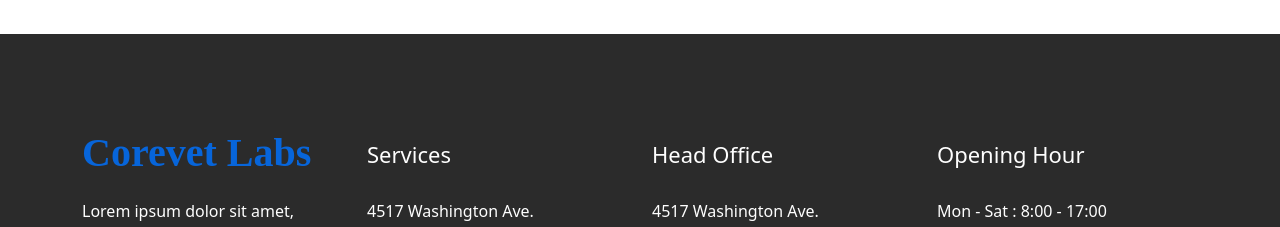
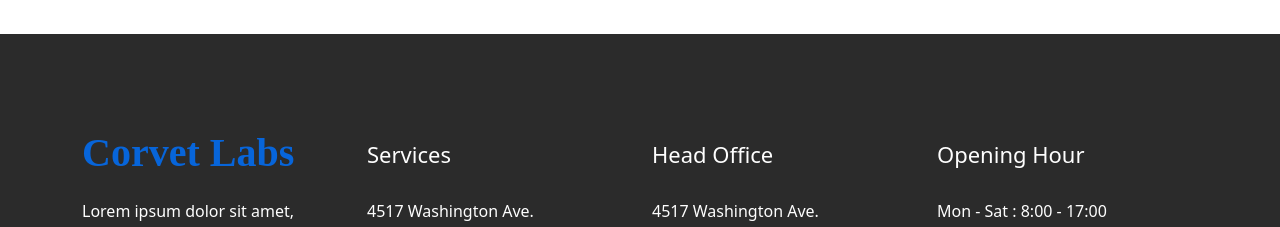
Before and after one commit to MuhammadAffanWahid/corvet-labs, a React (Create React App) app: page / in a window 1280 px wide. Shown: the part 1460-1687 px from the top of the page. Built offline with nearby package versions, Linux system fonts and the light colour scheme.

Commit message:
corevet--->corvet

```diff
--- a/src/components/Footer/Footer.js
+++ b/src/components/Footer/Footer.js
@@ -11,7 +11,7 @@ const Footer = () =>{
                 <div className="container" >
                     <div className="row">
                         <div className={`col-lg-3 col-sm-6 ${styles.contain}`}>
-                            <p className={styles.logo}>Corevet Labs</p>
+                            <p className={styles.logo}>Corvet Labs</p>
                             <p className={styles.text}>Lorem ipsum dolor sit amet, consetetur sadipscing elitr, sed</p>
                             <p className={styles.text}>Lorem ipsum dolor sit amet</p>
                             <p className={styles.text}>Lorem ipsum dolor sit amet</p>
--- a/src/components/NavbarMain/NavbarMain.js
+++ b/src/components/NavbarMain/NavbarMain.js
@@ -53,7 +53,7 @@ const NavbarMain = () => {
       >
         <Container>
           <Navbar.Brand href="/" className={styles.logo}>
-            Corevet Labs
+            Corvet Labs
           </Navbar.Brand>
 
           <Navbar.Toggle aria-controls="basic-navbar-nav" />
```
